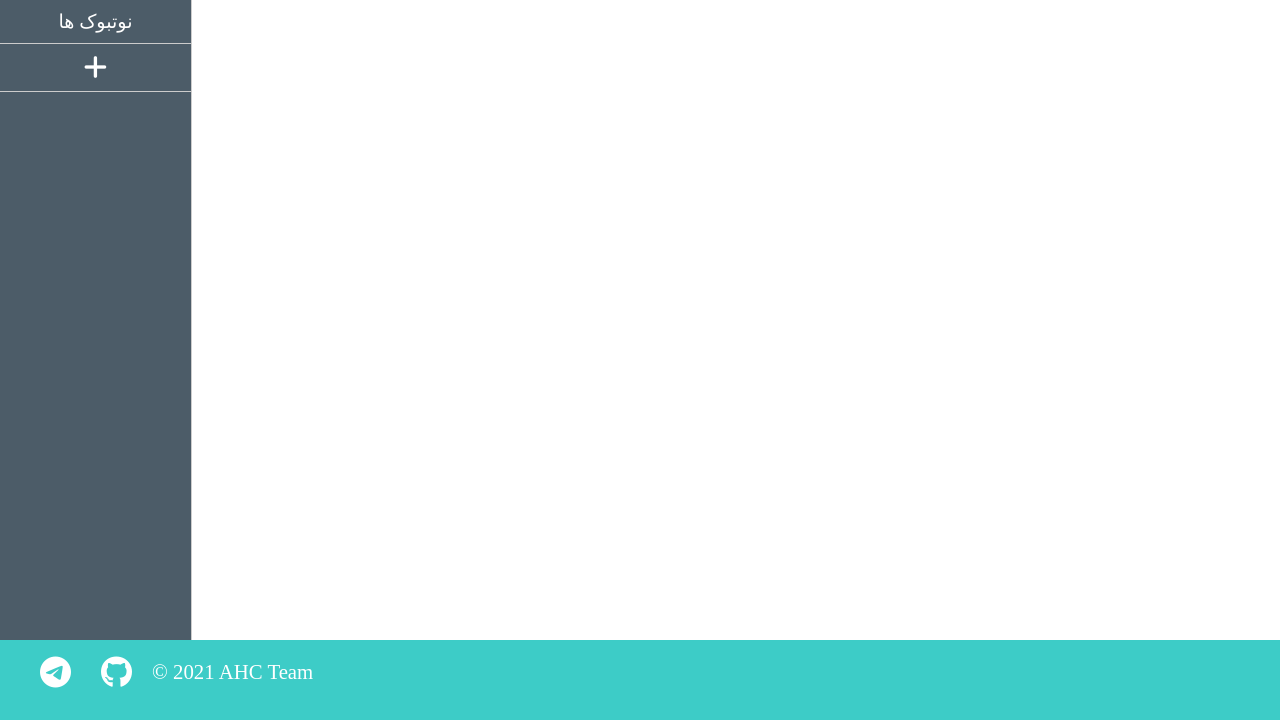
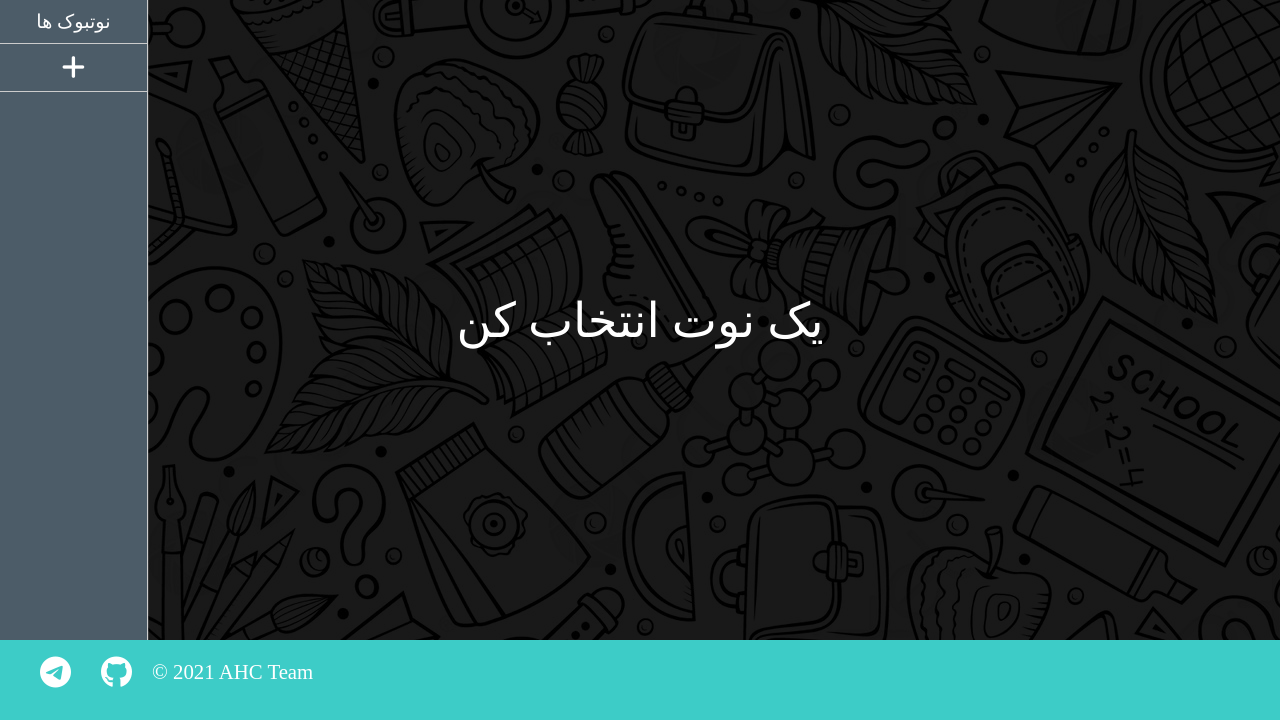
Before and after one commit to farahnaz-eslami/RabbitNote, a Django app: page / in a window 1280 px wide. Shown: the part 80-800 px from the top of the page. Run offline with Django 3.2, Linux system fonts and the light colour scheme; the visitor is signed in with stand-in values (Sample User, id 1); some libraries are stand-ins or nearby versions.

Commit message:
some little changes

```diff
--- a/Notepad/static/Notepad/home.css
+++ b/Notepad/static/Notepad/home.css
@@ -14,6 +14,32 @@
 #home-container .home-content {
     height: 80vh;
     display: flex;
+}
+
+#cover-text {
+    background-image: url("images/pattern.jpg");
+    width: 100%;
+    height: 80%;
+    position: absolute;
+    display: flex;
+    align-items: center;
+    justify-content: center;
+    z-index: -1;
+}
+
+#cover-text:after {
+    content: "";
+    width: 100%;
+    height: 100%;
+    background-color: #000;
+    position: absolute;
+    opacity: 0.9;
+}
+
+#cover-text div {
+    font-size: 3rem;
+    color: #fff !important;
+    z-index: 2;
 }
 
 #home-container .home-content .list {
@@ -105,6 +131,24 @@
     z-index: -1;
 }
 
+/* Text Container */
+#text-container {
+    width: 100%;
+    height: 80vh;
+    position: relative;
+}
+
+#text {
+    width: 100%;
+    height: 100%;
+    direction: rtl;
+    font-size: 1.3rem;
+    line-height: 40px;
+    font-family: 'Segoe UI', Tahoma, Geneva, Verdana, sans-serif;
+    background-color: #eee;
+    visibility: hidden;
+}
+
 #home-container footer {
     height: 10vh;
     margin-top: 0;
--- a/Notepad/templates/Notepad/home.html
+++ b/Notepad/templates/Notepad/home.html
@@ -20,6 +20,7 @@
     </header>
 
     <div class="home-content">
+        <div id="cover-text"><div>یک نوت انتخاب کن</div></div>
         <div class="notebookes-list list">
             <div>نوتبوک ها</div>
             <div class="plus">
@@ -33,6 +34,9 @@
                 <button id="add-note" onclick="addNote()"><i class="fas fa-plus fa-2x"></i></button></i>
             </div>
             <ul id="ul-of-notes"></ul>
+        </div>
+        <div id="text-container">
+            <textarea name="text" id="text"></textarea>
         </div>
     </div>
 
@@ -51,7 +55,7 @@
 
 {% block script %}
 <script>
-    csrf = "{{csrf_token}}"
+    var csrf = "{{csrf_token}}";
 </script>
 
 <script src="{% static 'Notepad/script/home.js' %}"></script>
```
Also changed, not shown: Notepad/static/Notepad/script/home.js (+59 -0 lines), Notepad/static/Notepad/images/pattern.jpg (added).
